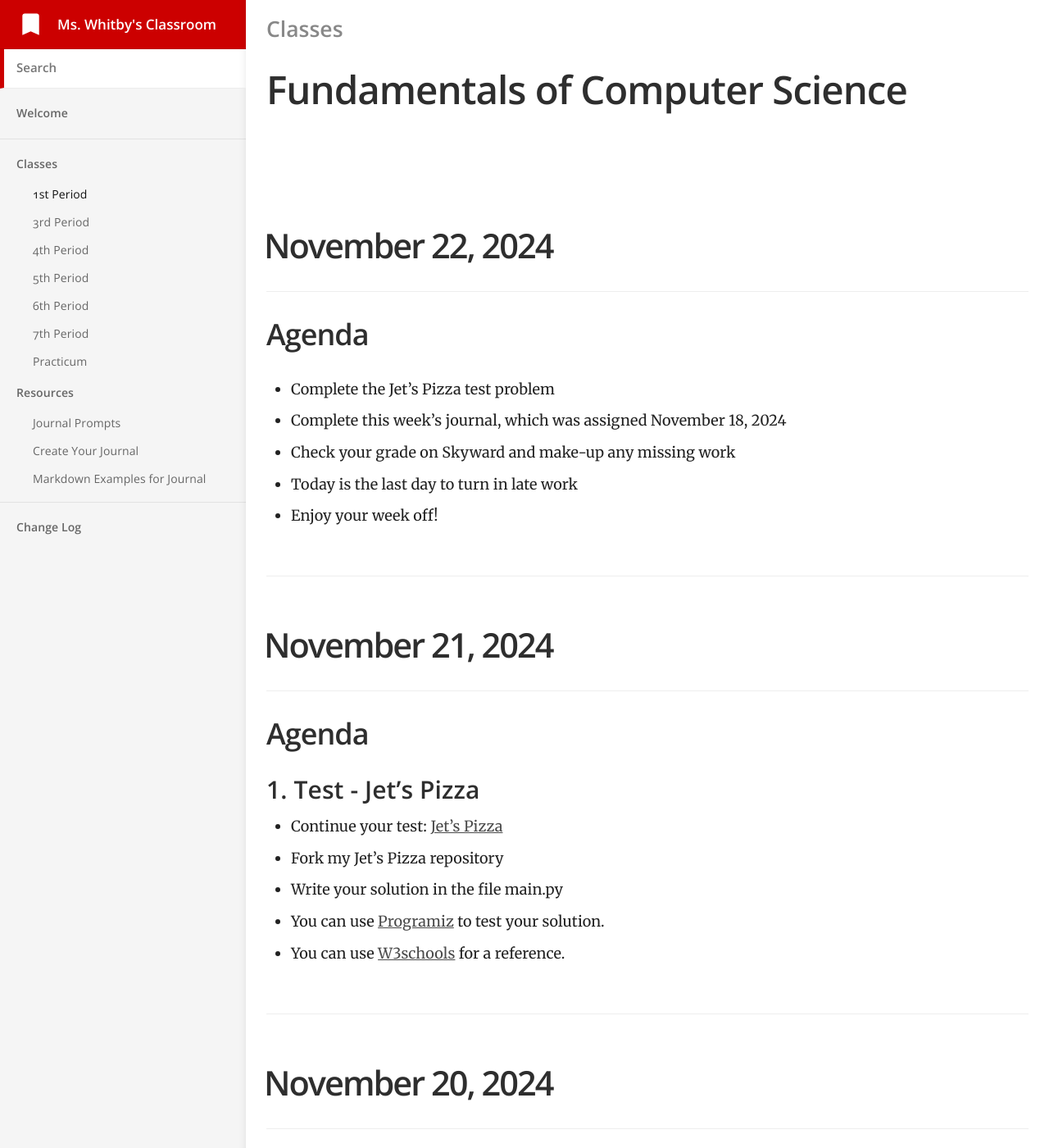
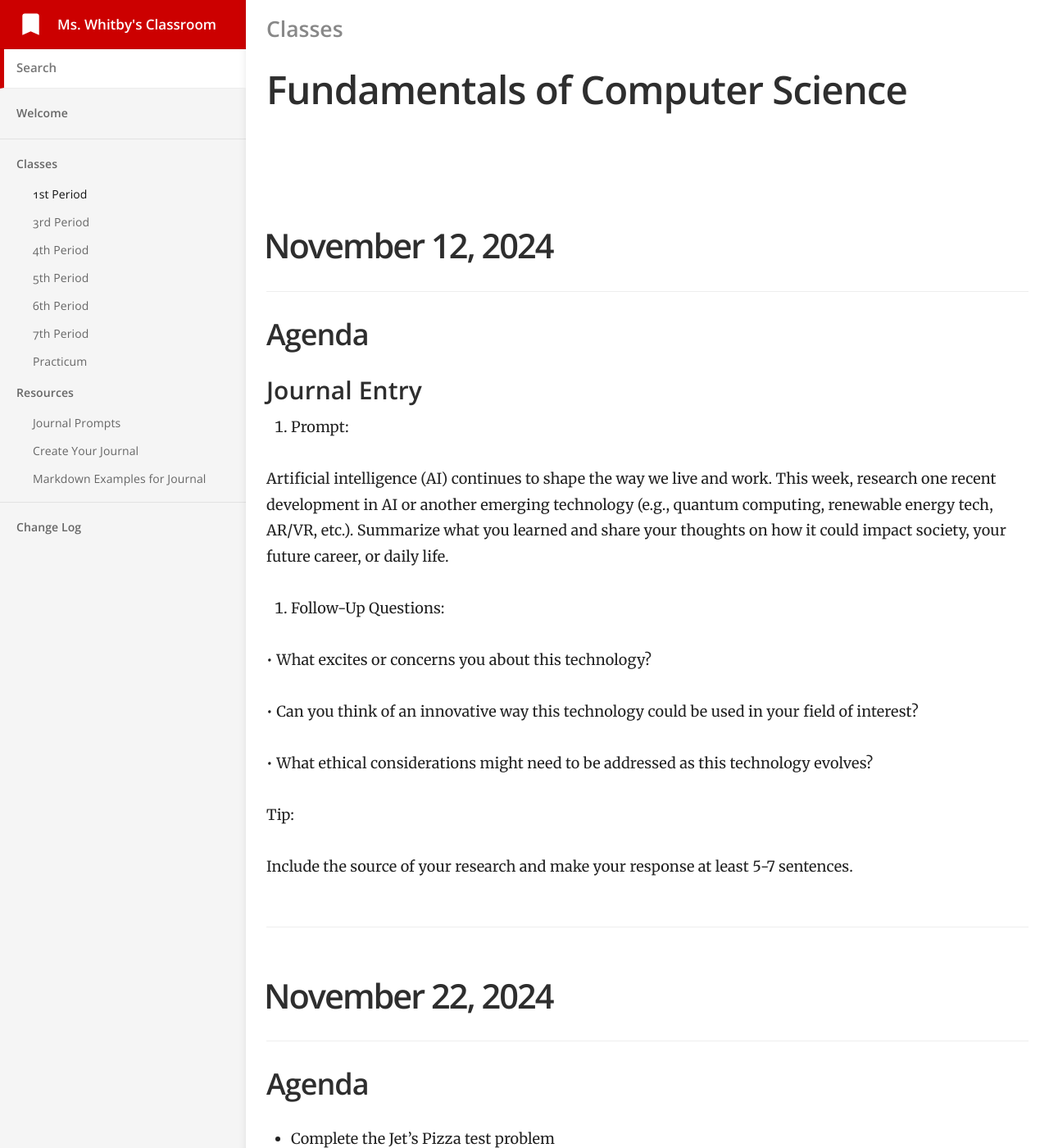
Before and after one commit to mswhitby/classroom, a Jekyll site: the page built from _docs/classes/1st.md, in a window 1280 px wide and 1400 px high. Shown: the whole window at 82% size. Built offline with Jekyll 4.4.1, drawn with Linux system fonts in a browser that asks for light colours.

Commit message:
Update 1st.md

```diff
--- a/_docs/classes/1st.md
+++ b/_docs/classes/1st.md
@@ -4,6 +4,30 @@ subtitle: Fundamentals of Computer Science
 category: Classes
 order: 1
 ---
+
+# November 12, 2024
+
+## Agenda
+
+### Journal Entry
+
+1. Prompt:
+
+Artificial intelligence (AI) continues to shape the way we live and work. This week, research one recent development in AI or another emerging technology (e.g., quantum computing, renewable energy tech, AR/VR, etc.). Summarize what you learned and share your thoughts on how it could impact society, your future career, or daily life.
+
+2. Follow-Up Questions:
+
+• What excites or concerns you about this technology?
+
+• Can you think of an innovative way this technology could be used in your field of interest?
+
+• What ethical considerations might need to be addressed as this technology evolves?
+
+Tip:
+
+Include the source of your research and make your response at least 5-7 sentences.
+
+----
 
 # November 22, 2024
 
```
